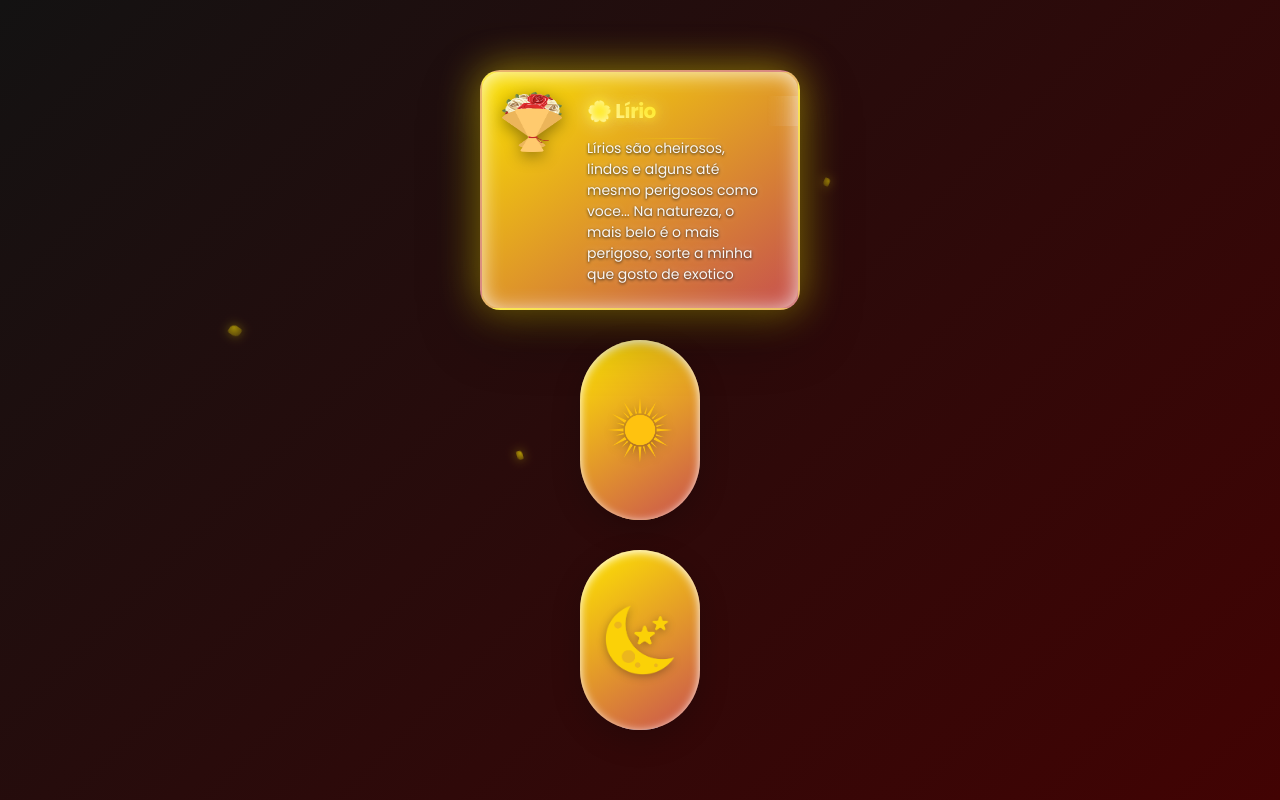
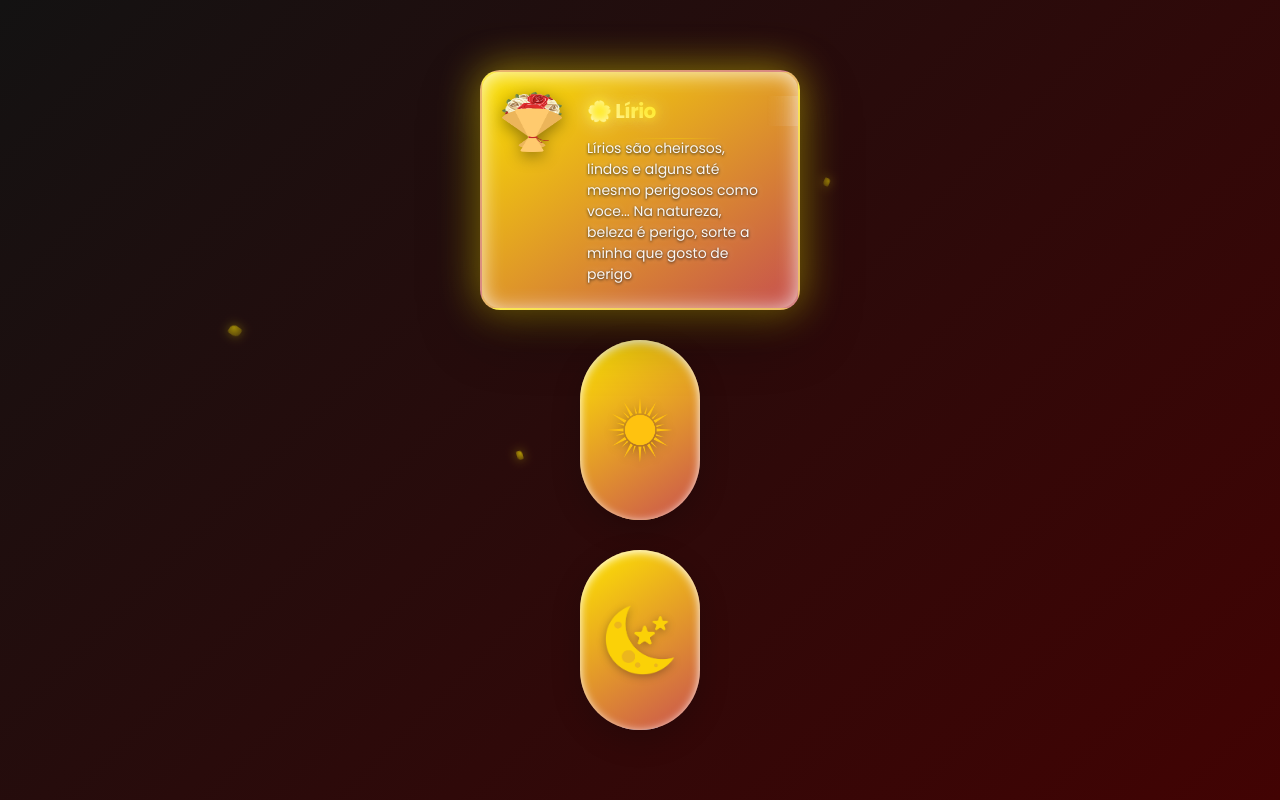
Before and after one commit to vtromantic/luvmygf, a plain HTML site: page index.html in a window 1280 px wide. Both pictures are taken after a click on the element 640 px from the left and 190 px from the top of the page. Drawn offline with Linux system fonts and the light colour scheme.

Commit message:
correções

```diff
--- a/index.html
+++ b/index.html
@@ -366,8 +366,7 @@
             <div class="balloon-content">
                 <h3>🌸 Lírio</h3>
                 <p>Lírios são cheirosos, lindos e alguns até mesmo perigosos como voce...
-                    Na natureza, o mais belo é o mais perigoso,
-                    sorte a minha que gosto de exotico</p>
+                    Na natureza, beleza é perigo, sorte a minha que gosto de perigo</p>
             </div>
         </div>
 
@@ -377,8 +376,7 @@
             <div class="balloon-content">
                 <h3>☀️ Sol Radiante</h3>
                 <p>tão intenso que aquece até o que em mim era frio e ainda assim,
-                    me deixa à sombra da saudade,
-                    com a marca do seu amor nas minhas costas.</p>
+                    me deixa à sombra da saudade, com a marca do seu amor nas minhas costas.</p>
             </div>
         </div>
 
```
